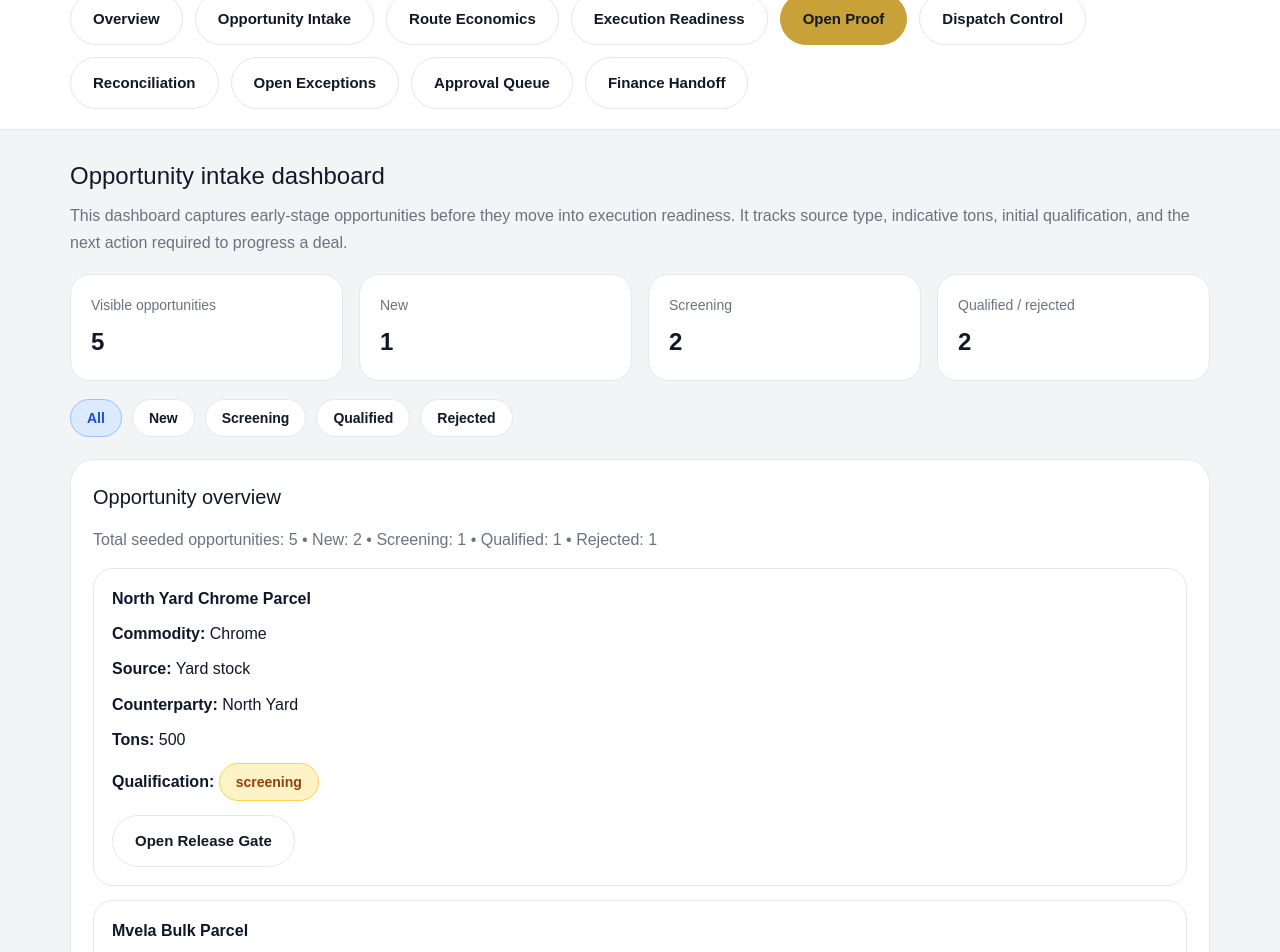
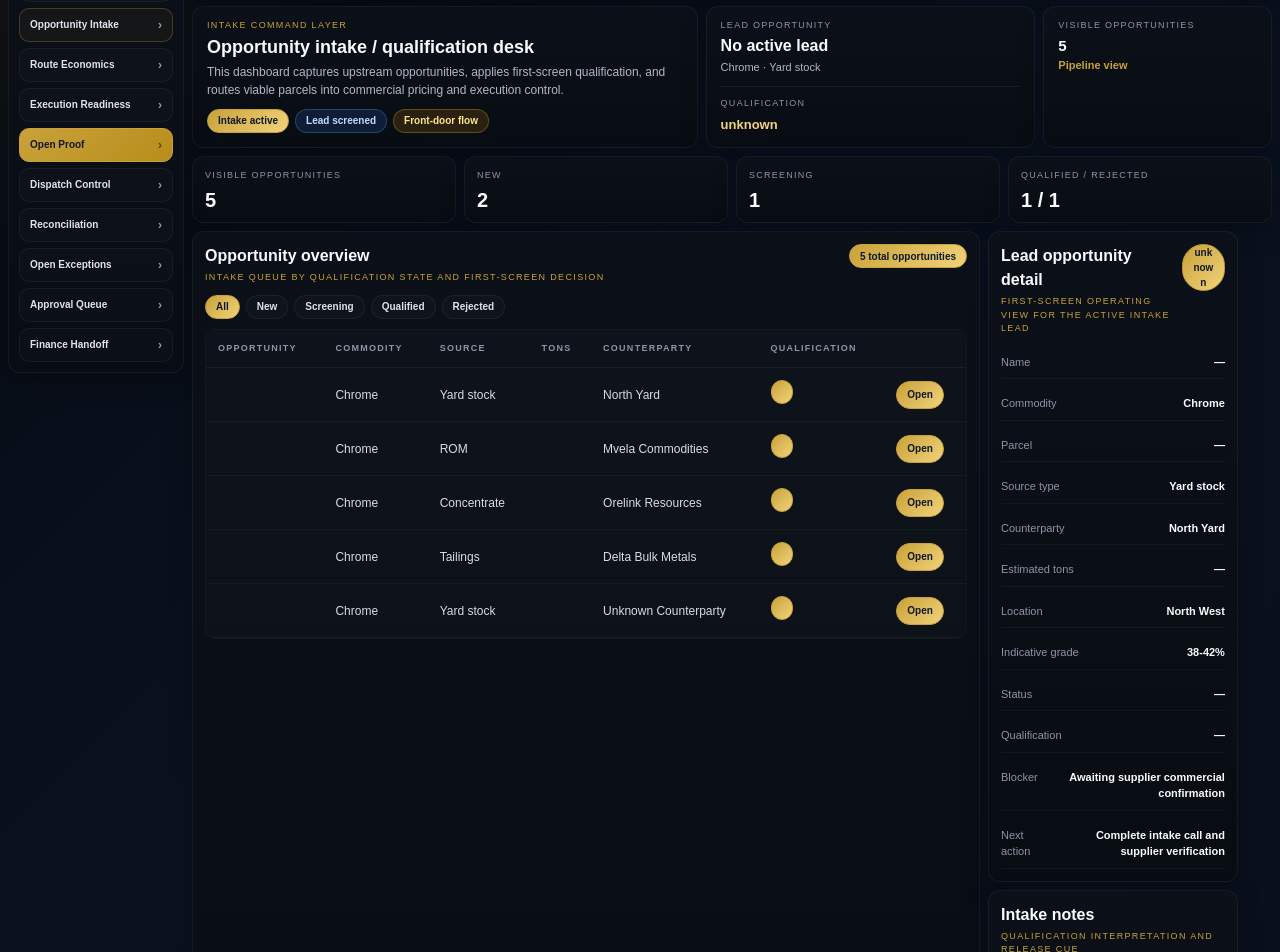
Before and after one commit to shobanesiyanda/sar-resourceos-golden-path-proof, a Next.js app: page /opportunity-intake in a window 1280 px wide. Shown: the part 100-1052 px from the top of the page. Built offline with nearby package versions, Linux system fonts and the light colour scheme.

Commit message:
Apply v3 dashboard design style to app/opportunity -intake

```diff
--- a/app/opportunity-intake/page.tsx
+++ b/app/opportunity-intake/page.tsx
@@ -1,146 +1,180 @@
-import Header from "../../components/Header";
-import { getOpportunityIntakeData } from "../../lib/opportunityIntake";
+import ExecutiveShell from "../../components/ExecutiveShell";
+import opportunityData from "../../data/opportunity_intake.json";
+
+type SearchParams = {
+  filter?: string;
+};
 
 export default function OpportunityIntakePage({
   searchParams,
 }: {
-  searchParams?: { filter?: string };
+  searchParams?: SearchParams;
 }) {
-  const data = getOpportunityIntakeData();
-  const summary = data.summary;
-  const activeFilter = searchParams?.filter || "All";
+  const summary = opportunityData.summary;
+  const activeFilter = (searchParams?.filter || "all").toLowerCase();
 
-  const filters = ["All", "New", "Screening", "Qualified", "Rejected"];
+  const filteredItems: any[] = (opportunityData.items || []).filter((item: any) => {
+    const qualification = String(item?.qualification || "").toLowerCase();
+    return activeFilter === "all" || qualification === activeFilter;
+  });
 
-  const filteredItems =
-    activeFilter === "All"
-      ? data.items
-      : activeFilter === "New"
-      ? data.items.filter((item) => item.qualificationState === "new")
-      : activeFilter === "Screening"
-      ? data.items.filter((item) => item.qualificationState === "screening")
-      : activeFilter === "Qualified"
-      ? data.items.filter((item) => item.qualificationState === "qualified")
-      : activeFilter === "Rejected"
-      ? data.items.filter((item) => item.qualificationState === "rejected")
-      : data.items;
+  const leadItem: any = filteredItems[0] || (opportunityData.items || [])[0] || {};
 
-  function badgeClass(value: string) {
-    if (value === "rejected") return "badge badge-blocked";
-    if (value === "screening") return "badge badge-pending";
-    if (value === "qualified") return "badge badge-approval";
-    if (value === "new") return "badge";
-    return "badge";
+  function chipClass(value?: string) {
+    const v = String(value || "").toLowerCase();
+    if (v.includes("qualified")) return "bb-chip-blue";
+    if (v.includes("screen")) return "bb-chip-amber";
+    if (v.includes("reject")) return "bb-chip-red";
+    return "bb-chip-gold";
   }
 
-  const visibleTotal = filteredItems.length;
-  const visibleNew = filteredItems.filter((item) => item.qualificationState === "new").length;
-  const visibleScreening = filteredItems.filter((item) => item.qualificationState === "screening").length;
-  const visibleQualified = filteredItems.filter((item) => item.qualificationState === "qualified").length;
-  const visibleRejected = filteredItems.filter((item) => item.qualificationState === "rejected").length;
+  return (
+    <ExecutiveShell
+      activeHref="/opportunity-intake"
+      title="Opportunity intake and qualification control."
+      subtitle="Institutional intake dashboard for upstream deal capture, first-screen qualification, and release into route economics."
+    >
+      <div className="bb-command-grid">
+        <section className="bb-command-panel">
+          <div className="bb-command-eyebrow">Intake command layer</div>
+          <div className="bb-command-title">Opportunity intake / qualification desk</div>
+          <p className="bb-command-text">
+            This dashboard captures upstream opportunities, applies first-screen
+            qualification, and routes viable parcels into commercial pricing and
+            execution control.
+          </p>
 
-  return (
-    <>
-      <Header />
+          <div className="bb-command-tags">
+            <span className="bb-chip bb-chip-gold">Intake active</span>
+            <span className="bb-chip bb-chip-blue">Lead screened</span>
+            <span className="bb-chip bb-chip-amber">Front-door flow</span>
+          </div>
+        </section>
 
-      <section className="section">
-        <div className="container">
-          <div className="head">
-            <div>
-              <h2>Opportunity intake dashboard</h2>
-              <p className="muted">
-                This dashboard captures early-stage opportunities before they move into
-                execution readiness. It tracks source type, indicative tons, initial qualification,
-                and the next action required to progress a deal.
-              </p>
+        <section className="bb-command-side">
+          <div className="bb-command-side-block">
+            <div className="bb-side-label">Lead opportunity</div>
+            <div className="bb-side-value">{leadItem.name || "No active lead"}</div>
+            <div className="bb-side-sub">
+              {leadItem.commodity || "—"} · {leadItem.sourceType || "—"}
             </div>
           </div>
 
-          <div className="kpis">
-            <div className="kpi">
-              <div className="label">Visible opportunities</div>
-              <div className="value">{visibleTotal}</div>
+          <div className="bb-command-side-divider" />
+
+          <div className="bb-command-side-block">
+            <div className="bb-side-label">Qualification</div>
+            <div className="bb-side-state">{leadItem.qualification || "unknown"}</div>
           </div>
-            <div className="kpi">
-              <div className="label">New</div>
-              <div className="value">{visibleNew}</div>
+        </section>
+
+        <aside className="bb-operator-card">
+          <div className="bb-user-role">Visible opportunities</div>
+          <div className="bb-user-name">{filteredItems.length}</div>
+          <div className="bb-user-org">Pipeline view</div>
+        </aside>
       </div>
-            <div className="kpi">
-              <div className="label">Screening</div>
-              <div className="value">{visibleScreening}</div>
+
+      <div className="bb-grid bb-grid-kpis">
+        <div className="bb-kpi-card">
+          <div className="bb-kpi-label">Visible opportunities</div>
+          <div className="bb-kpi-value">{filteredItems.length}</div>
         </div>
-            <div className="kpi">
-              <div className="label">Qualified / rejected</div>
-              <div className="value">{visibleQualified + visibleRejected}</div>
+        <div className="bb-kpi-card">
+          <div className="bb-kpi-label">New</div>
+          <div className="bb-kpi-value">{summary.new}</div>
+        </div>
+        <div className="bb-kpi-card">
+          <div className="bb-kpi-label">Screening</div>
+          <div className="bb-kpi-value">{summary.screening}</div>
+        </div>
+        <div className="bb-kpi-card">
+          <div className="bb-kpi-label">Qualified / rejected</div>
+          <div className="bb-kpi-value">
+            {summary.qualified} / {summary.rejected}
+          </div>
         </div>
       </div>
 
-          <div
-            style={{
-              display: "flex",
-              gap: 10,
-              flexWrap: "wrap",
-              marginTop: 18,
-              marginBottom: 6
-            }}
-          >
-            {filters.map((filter) => (
-              <a
-                key={filter}
-                href={
-                  filter === "All"
-                    ? "/opportunity-intake"
-                    : `/opportunity-intake?filter=${encodeURIComponent(filter)}`
-                }
-                className={filter === activeFilter ? "badge badge-approval" : "badge"}
-              >
-                {filter}
-              </a>
-            ))}
+      <div className="bb-grid bb-grid-main">
+        <section className="bb-panel">
+          <div className="bb-panel-head">
+            <div>
+              <div className="bb-panel-title">Opportunity overview</div>
+              <div className="bb-panel-subtitle">
+                Intake queue by qualification state and first-screen decision
+              </div>
+            </div>
+            <span className="bb-chip bb-chip-gold">
+              {summary.totalOpportunities} total opportunities
+            </span>
           </div>
 
-          <div className="card" style={{ marginTop: 22 }}>
-            <h3>Opportunity overview</h3>
-            <p className="muted">
-              Total seeded opportunities: {summary.totalOpportunities} • New: {summary.new} •
-              Screening: {summary.screening} • Qualified: {summary.qualified} • Rejected: {summary.rejected}
-            </p>
+          <div className="bb-filter-row">
+            <a
+              href="/opportunity-intake"
+              className={`bb-filter-chip ${activeFilter === "all" ? "is-active" : ""}`}
+            >
+              All
+            </a>
+            <a
+              href="/opportunity-intake?filter=new"
+              className={`bb-filter-chip ${activeFilter === "new" ? "is-active" : ""}`}
+            >
+              New
+            </a>
+            <a
+              href="/opportunity-intake?filter=screening"
+              className={`bb-filter-chip ${activeFilter === "screening" ? "is-active" : ""}`}
+            >
+              Screening
+            </a>
+            <a
+              href="/opportunity-intake?filter=qualified"
+              className={`bb-filter-chip ${activeFilter === "qualified" ? "is-active" : ""}`}
+            >
+              Qualified
+            </a>
+            <a
+              href="/opportunity-intake?filter=rejected"
+              className={`bb-filter-chip ${activeFilter === "rejected" ? "is-active" : ""}`}
+            >
+              Rejected
+            </a>
+          </div>
 
-            {filteredItems.length === 0 ? (
-              <div style={{ marginTop: 16 }}>
-                <p className="muted">No opportunity-intake records match the selected filter.</p>
-              </div>
-            ) : (
-              <>
-                <div className="desktop-exception-table">
-                  <table>
+          <div className="bb-table-wrap">
+            <table className="bb-table">
               <thead>
                 <tr>
                   <th>Opportunity</th>
                   <th>Commodity</th>
+                  <th>Source</th>
+                  <th>Tons</th>
                   <th>Counterparty</th>
-                        <th>Tons</th>
                   <th>Qualification</th>
-                        <th>Priority</th>
-                        <th>Open</th>
+                  <th />
                 </tr>
               </thead>
               <tbody>
-                      {filteredItems.map((item) => (
+                {filteredItems.map((item: any) => (
                   <tr key={item.id}>
-                          <td>{item.opportunityName}</td>
+                    <td>{item.name}</td>
                     <td>{item.commodity}</td>
+                    <td>{item.sourceType}</td>
+                    <td>{item.estimatedTons}</td>
                     <td>{item.counterparty}</td>
-                          <td>{item.indicativeTons}</td>
                     <td>
-                            <span className={badgeClass(item.qualificationState)}>
-                              {item.qualificationState}
+                      <span className={`bb-chip ${chipClass(item.qualification)}`}>
+                        {item.qualification}
                       </span>
                     </td>
-                          <td>{item.priority}</td>
                     <td>
-                            <a className="btn" href="/execution-readiness">
-                              Open Release Gate
+                      <a
+                        href={`/route-economics?parcelId=${item.parcelId || ""}`}
+                        className="bb-table-action"
+                      >
+                        Open
                       </a>
                     </td>
                   </tr>
@@ -148,101 +182,113 @@ export default function OpportunityIntakePage({
               </tbody>
             </table>
           </div>
+        </section>
 
-                <div className="mobile-exception-list">
-                  {filteredItems.map((item) => (
-                    <div className="mobile-exception-card" key={item.id}>
-                      <strong>{item.opportunityName}</strong>
-                      <div className="row">
-                        <strong>Commodity:</strong> {item.commodity}
-                      </div>
-                      <div className="row">
-                        <strong>Source:</strong> {item.sourceType}
-                      </div>
-                      <div className="row">
-                        <strong>Counterparty:</strong> {item.counterparty}
-                      </div>
-                      <div className="row">
-                        <strong>Tons:</strong> {item.indicativeTons}
-                      </div>
-                      <div className="row">
-                        <strong>Qualification:</strong>{" "}
-                        <span className={badgeClass(item.qualificationState)}>
-                          {item.qualificationState}
-                        </span>
-                      </div>
-                      <div style={{ display: "flex", gap: 12, flexWrap: "wrap", marginTop: 14 }}>
-                        <a className="btn" href="/execution-readiness">
-                          Open Release Gate
-                        </a>
+        <div className="bb-stack">
+          <section className="bb-panel">
+            <div className="bb-panel-head">
+              <div>
+                <div className="bb-panel-title">Lead opportunity detail</div>
+                <div className="bb-panel-subtitle">
+                  First-screen operating view for the active intake lead
                 </div>
               </div>
-                  ))}
-                </div>
-              </>
-            )}
-          </div>
-
-          <div className="card" style={{ marginTop: 22 }}>
-            <h3>Opportunity action queue</h3>
-
-            {filteredItems.length === 0 ? (
-              <p className="muted">No opportunity action items match the selected filter.</p>
-            ) : (
-              <div className="step-list">
-                {filteredItems.map((item) => (
-                  <div className="step" key={item.id}>
-                    <div className="step-top">
-                      <div>
-                        <strong>{item.opportunityName}</strong>
-                        <div className="muted" style={{ marginTop: 6 }}>
-                          {item.commodity} • {item.location} • {item.counterparty}
-                        </div>
-                      </div>
-                      <span className={badgeClass(item.qualificationState)}>
-                        {item.qualificationState}
+              <span className={`bb-chip ${chipClass(leadItem.qualification)}`}>
+                {leadItem.qualification || "unknown"}
               </span>
             </div>
 
-                    <ul className="clean">
-                      <li>
-                        <strong>Source type:</strong> {item.sourceType}
-                      </li>
-                      <li>
-                        <strong>Indicative tons:</strong> {item.indicativeTons}
-                      </li>
-                      <li>
-                        <strong>Indicative grade:</strong> {item.indicativeGrade}
-                      </li>
-                      <li>
-                        <strong>Commercial state:</strong> {item.commercialState}
-                      </li>
-                      <li>
-                        <strong>Priority:</strong> {item.priority}
-                      </li>
-                      <li>
-                        <strong>Blocker:</strong> {item.blocker}
-                      </li>
-                      <li>
-                        <strong>Next action:</strong> {item.nextAction}
-                      </li>
-                    </ul>
-
-                    <div style={{ display: "flex", gap: 12, flexWrap: "wrap", marginTop: 16 }}>
-                      <a className="btn" href="/execution-readiness">
-                        Open Execution Readiness
-                      </a>
-                      <a className="btn" href="/approval-queue">
-                        Open Approval Queue
-                      </a>
+            <div className="bb-metric-list">
+              <div className="bb-metric-row">
+                <span>Name</span>
+                <strong>{leadItem.name || "—"}</strong>
               </div>
+              <div className="bb-metric-row">
+                <span>Commodity</span>
+                <strong>{leadItem.commodity || "—"}</strong>
               </div>
-                ))}
+              <div className="bb-metric-row">
+                <span>Parcel</span>
+                <strong>{leadItem.parcelId || "—"}</strong>
               </div>
-            )}
+              <div className="bb-metric-row">
+                <span>Source type</span>
+                <strong>{leadItem.sourceType || "—"}</strong>
+              </div>
+              <div className="bb-metric-row">
+                <span>Counterparty</span>
+                <strong>{leadItem.counterparty || "—"}</strong>
+              </div>
+              <div className="bb-metric-row">
+                <span>Estimated tons</span>
+                <strong>{leadItem.estimatedTons || "—"}</strong>
+              </div>
+              <div className="bb-metric-row">
+                <span>Location</span>
+                <strong>{leadItem.location || "—"}</strong>
+              </div>
+              <div className="bb-metric-row">
+                <span>Indicative grade</span>
+                <strong>{leadItem.indicativeGrade || "—"}</strong>
+              </div>
+              <div className="bb-metric-row">
+                <span>Status</span>
+                <strong>{leadItem.status || "—"}</strong>
+              </div>
+              <div className="bb-metric-row">
+                <span>Qualification</span>
+                <strong>{leadItem.qualification || "—"}</strong>
+              </div>
+              <div className="bb-metric-row">
+                <span>Blocker</span>
+                <strong>{leadItem.blocker || "None"}</strong>
+              </div>
+              <div className="bb-metric-row">
+                <span>Next action</span>
+                <strong>{leadItem.nextAction || "—"}</strong>
               </div>
             </div>
           </section>
-    </>
+
+          <section className="bb-panel">
+            <div className="bb-panel-head">
+              <div>
+                <div className="bb-panel-title">Intake notes</div>
+                <div className="bb-panel-subtitle">
+                  Qualification interpretation and release cue
+                </div>
+              </div>
+            </div>
+
+            <div className="bb-notes">
+              <div className="bb-note">
+                <div className="bb-note-dot is-gold" />
+                <div className="bb-note-text">
+                  New opportunities should be verified for source, volume, and commercial seriousness before route pricing.
+                </div>
+              </div>
+              <div className="bb-note">
+                <div className="bb-note-dot" />
+                <div className="bb-note-text">
+                  Screening opportunities require grade, logistics, and counterparty checks before qualification.
+                </div>
+              </div>
+              <div className="bb-note">
+                <div className="bb-note-dot" />
+                <div className="bb-note-text">
+                  Qualified opportunities can move into Route Economics for pricing and viability testing.
+                </div>
+              </div>
+              <div className="bb-note">
+                <div className="bb-note-dot" />
+                <div className="bb-note-text">
+                  Rejected opportunities remain visible for record purposes but should not advance without a material change.
+                </div>
+              </div>
+            </div>
+          </section>
+        </div>
+      </div>
+    </ExecutiveShell>
   );
       }
```
Lines whose indentation alone changed are shown as unchanged.
